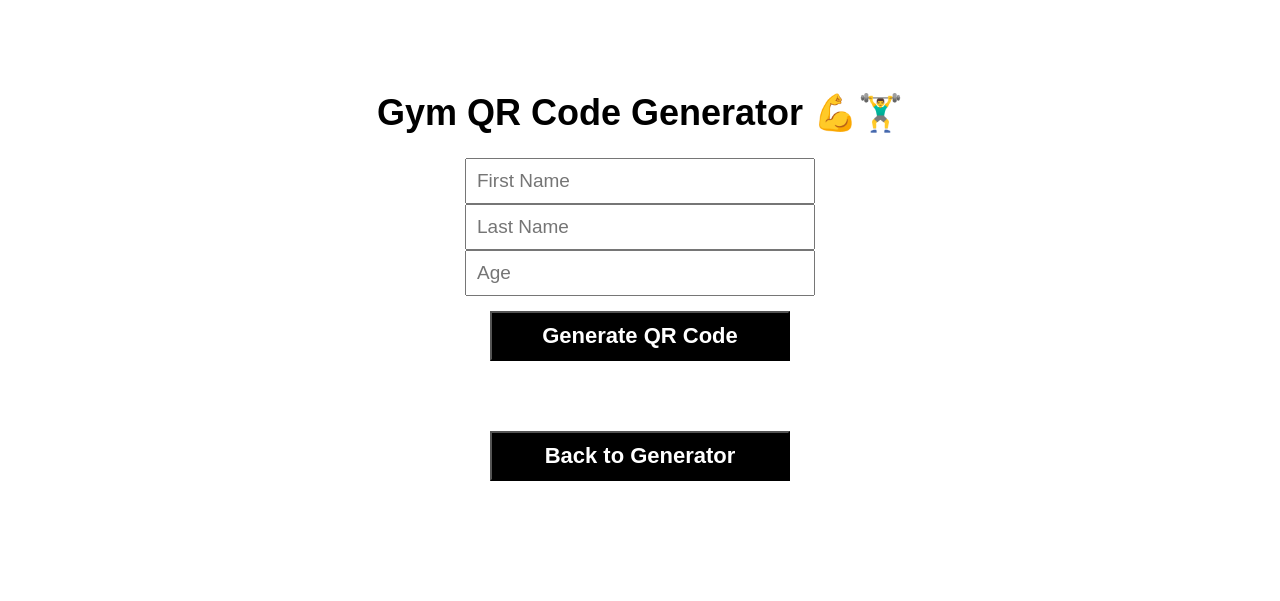
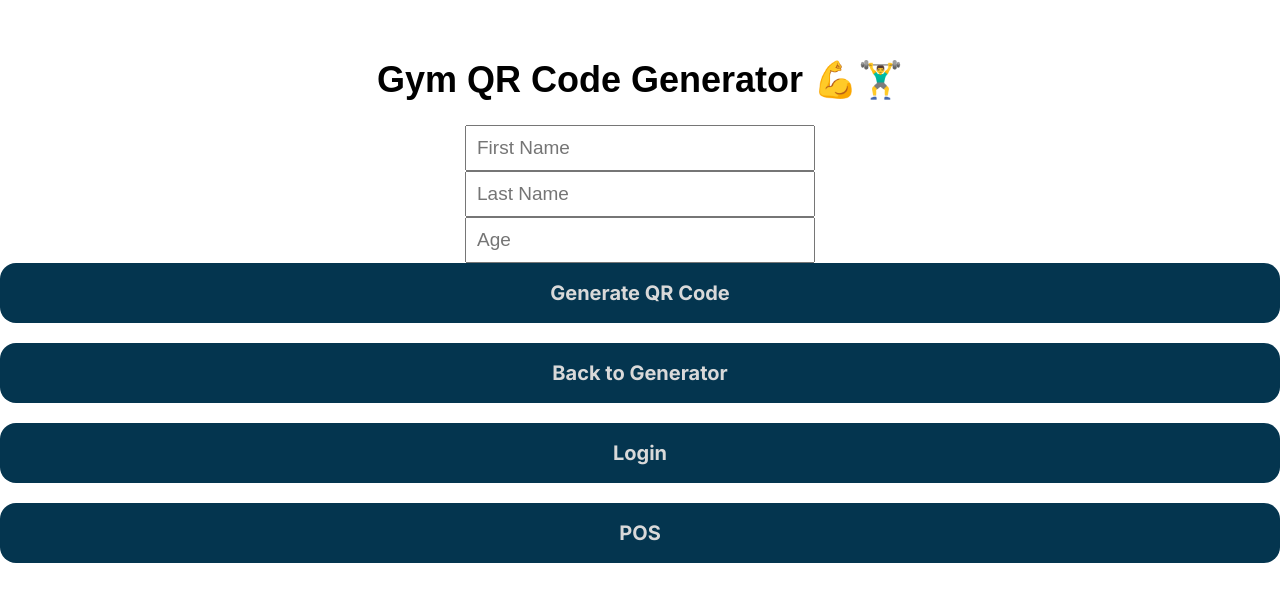
Before and after one commit to Woultec/flexdongym, a React (Create React App) app: page /#/generator in a window 1280 px wide. Shown: the part 101-702 px from the top of the page. Built offline with nearby package versions, Linux system fonts and the light colour scheme; what @capacitor/core would draw is missing.

Commit message:
Login Page. Menu(Member, Walkin, Prepaid)

```diff
--- a/package.json
+++ b/package.json
@@ -31,7 +31,7 @@
     "react-native-svg": "^15.15.0",
     "react-qr-code": "^2.0.18",
     "react-router": "^5.3.4",
-    "react-router-dom": "^5.3.4",
+    "react-router-dom": "^7.13.0",
     "serve": "^14.2.5"
   },
   "devDependencies": {
--- a/src/App.css
+++ b/src/App.css
@@ -1,4 +1,6 @@
-*{
+@import url("https://fonts.googleapis.com/css2?family=Inter:ital,opsz,wght@0,14..32,100..900;1,14..32,100..900&display=swap");
+
+* {
   box-sizing: border-box;
 }
 
@@ -14,19 +16,22 @@
 h1 {
   font-size: 36px;
 }
-input{
+input {
   width: 350px;
   padding: 10px;
   font-size: 19px;
 }
-
 button {
-    width: 300px;
-    background: black;
-    color: white;
-    font-size: 22px;
+  width: 100%;
+  padding: 0.75rem;
+  height: 60px;
+  background-color: #04354f;
+  color: #d9d9d9;
+  font-family: "Inter", sans-serif;
   font-weight: bold;
-    padding: 10px;
-    margin-top: 15px;
-    margin-bottom: 50px;
+  font-size: 20px;
+  border: none;
+  border-radius: 16px;
+  cursor: pointer;
+  transition: background-color 0.2s;
 }
--- a/src/App.jsx
+++ b/src/App.jsx
@@ -1,7 +1,12 @@
 import React, { useState } from "react";
-import { Route, Switch, Redirect, useHistory } from "react-router-dom";
-import { QRCode } from "react-qr-code";
+import { Routes, Route, Navigate, useNavigate } from "react-router-dom";
+import QRCode from "react-qr-code";
 import "./App.css";
+import LoginRegister from "./pages/EmployeePage/LoginRegister";
+import MenuButtons from "./pages/EmployeePage/Menu";
+import MemberMenu from "./pages/EmployeePage/Member";
+import WalkInMenu from "./pages/EmployeePage/WalkIn";
+import PrepaidMenu from "./pages/EmployeePage/Prepaid";
 
 const QRGenerator = () => {
   const [firstName, setFirstName] = useState("");
@@ -10,10 +15,11 @@ const QRGenerator = () => {
   const [qrValue, setQrValue] = useState("");
   const [qrVisible, setVisible] = useState(false);
 
-  const history = useHistory();
+  const navigate = useNavigate();
 
   const generateQrCodeHandler = () => {
     // Check for empty fields or invalid age
+
     if (!firstName || !lastName || !age || Number(age) <= 0) {
       alert("Complete All Fields");
       return;
@@ -38,33 +44,63 @@ const QRGenerator = () => {
     <div className="container">
       <h1>Gym QR Code Generator 💪🏋️‍♂️</h1>
 
-      <input type="text" placeholder="First Name" value={firstName} onChange={(e) => setFirstName(e.target.value)} />
-      <input type="text" placeholder="Last Name" value={lastName} onChange={(e) => setLastName(e.target.value)} />
-      <input type="number" placeholder="Age" value={age} onChange={(e) => setAge(e.target.value)} />
+      <input
+        type="text"
+        placeholder="First Name"
+        value={firstName}
+        onChange={(e) => setFirstName(e.target.value)}
+      />
+      <input
+        type="text"
+        placeholder="Last Name"
+        value={lastName}
+        onChange={(e) => setLastName(e.target.value)}
+      />
+      <input
+        type="number"
+        placeholder="Age"
+        value={age}
+        onChange={(e) => setAge(e.target.value)}
+      />
 
       <button onClick={generateQrCodeHandler}>Generate QR Code</button>
 
       {qrVisible && (
         <div className="qr-code-container">
           <QRCode value={qrValue} size={300} />
-          <p>Generated Code: <b>{qrValue}</b></p>
+          <p>
+            Generated Code: <b>{qrValue}</b>
+          </p>
         </div>
       )}
 
-      <button style={{ marginTop: "20px" }} onClick={() => navigate("/generator")}>
+      <button
+        style={{ marginTop: "20px" }}
+        onClick={() => navigate("/generator")}
+      >
         Back to Generator
       </button>
-
+      <button style={{ marginTop: "20px" }} onClick={() => navigate("/login")}>
+        Login
+      </button>
+      <button style={{ marginTop: "20px" }} onClick={() => navigate("/pos")}>
+        POS
+      </button>
     </div>
   );
 };
 
 const App = () => {
   return (
-    <Switch>
-      <Route path="/generator" component={QRGenerator} />
-      <Redirect to="/generator" />
-    </Switch>
+    <Routes>
+      <Route path="*" element={<Navigate to="/generator" />} />
+      <Route path="/generator" element={<QRGenerator />} />
+      <Route path="/login" element={<LoginRegister />} />
+      <Route path="/menu" element={<MenuButtons />} />
+      <Route path="/member" element={<MemberMenu />} />
+      <Route path="/walkin" element={<WalkInMenu />} />
+      <Route path="/prepaid" element={<PrepaidMenu />} />
+    </Routes>
   );
 };
 
--- a/src/index.jsx
+++ b/src/index.jsx
@@ -13,5 +13,5 @@ const root = ReactDOM.createRoot(document.getElementById("root"));
 root.render(
   <Router>
     <App />
-  </Router>
+  </Router>,
 );
```
Also changed, not shown: capacitor.config.ts (+6 -4 lines), src/App.tsx (+34 -23 lines), src/MainApp.tsx (+17 -7 lines), 1 other file (tests, documents, lock files or other folders). Lines whose indentation alone changed are shown as unchanged.
